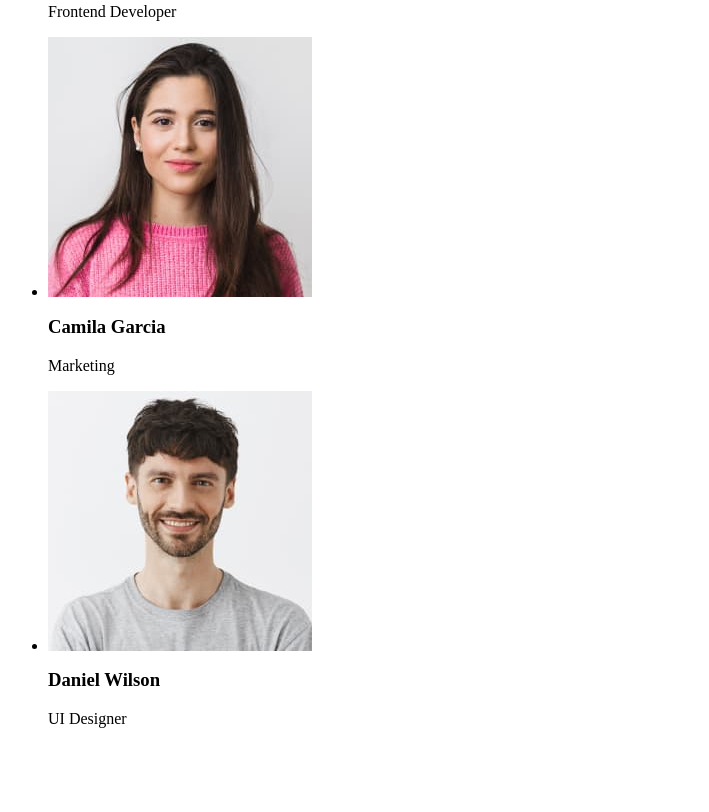
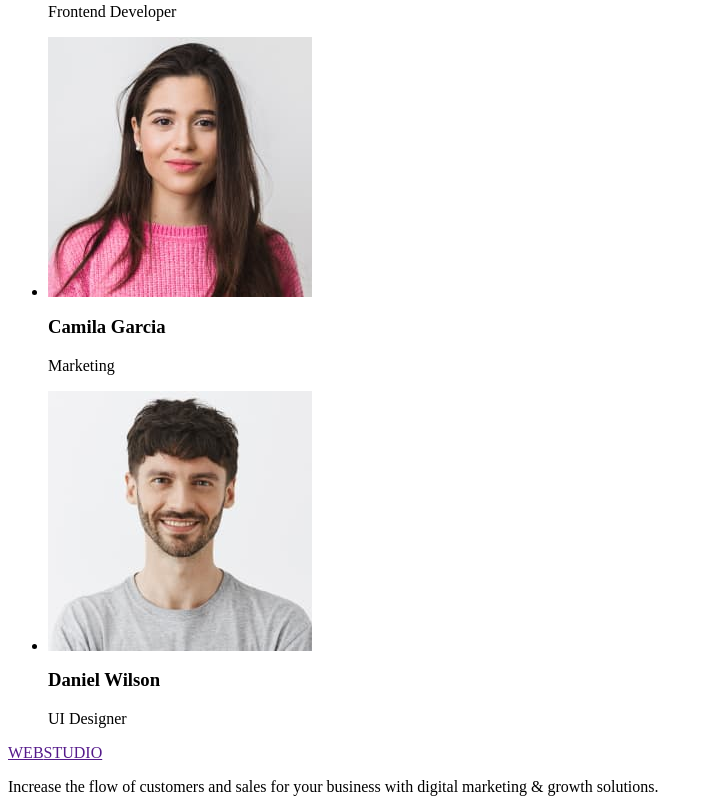
Before and after one commit to vladimir-vladykin/goit-markup-hw-01, a plain HTML site: page index.html in a window 1280 px wide. Shown: the part 1408-2220 px from the top of the page, without its empty margins (0-709 px from the left). Before the commit the page ends 2152 px from the top, so only its background shows below. Drawn offline with Linux system fonts and the light colour scheme.

Commit message:
Add footer content

```diff
--- a/index.html
+++ b/index.html
@@ -122,6 +122,12 @@
         </main>
 
         <!-- Footer section -->
-        <footer></footer>
+        <footer>
+            <!-- Bottom Logo -->
+            <a href="">WEB<span>STUDIO</span></a>
+            <p>
+                Increase the flow of customers and sales for your business with digital marketing & growth solutions.
+            </p>
+        </footer>
     </body>
 </html>
```
